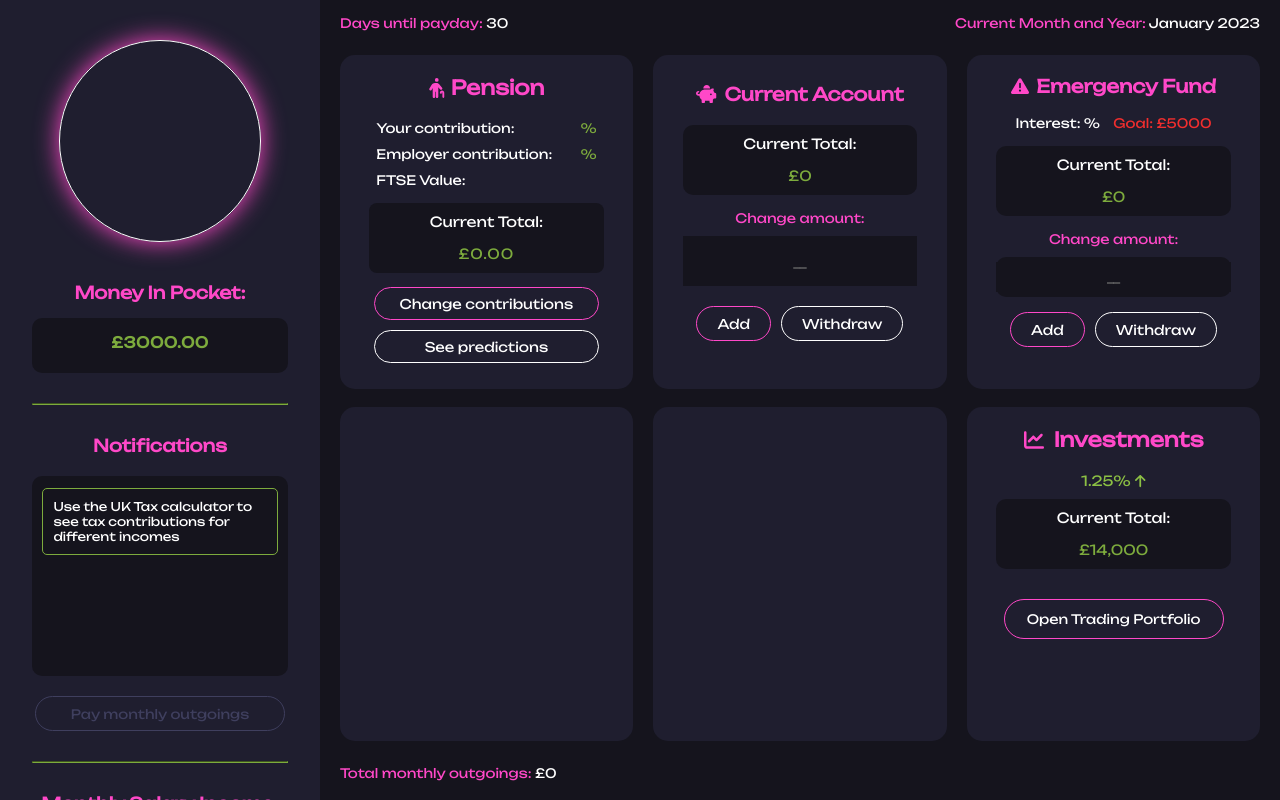
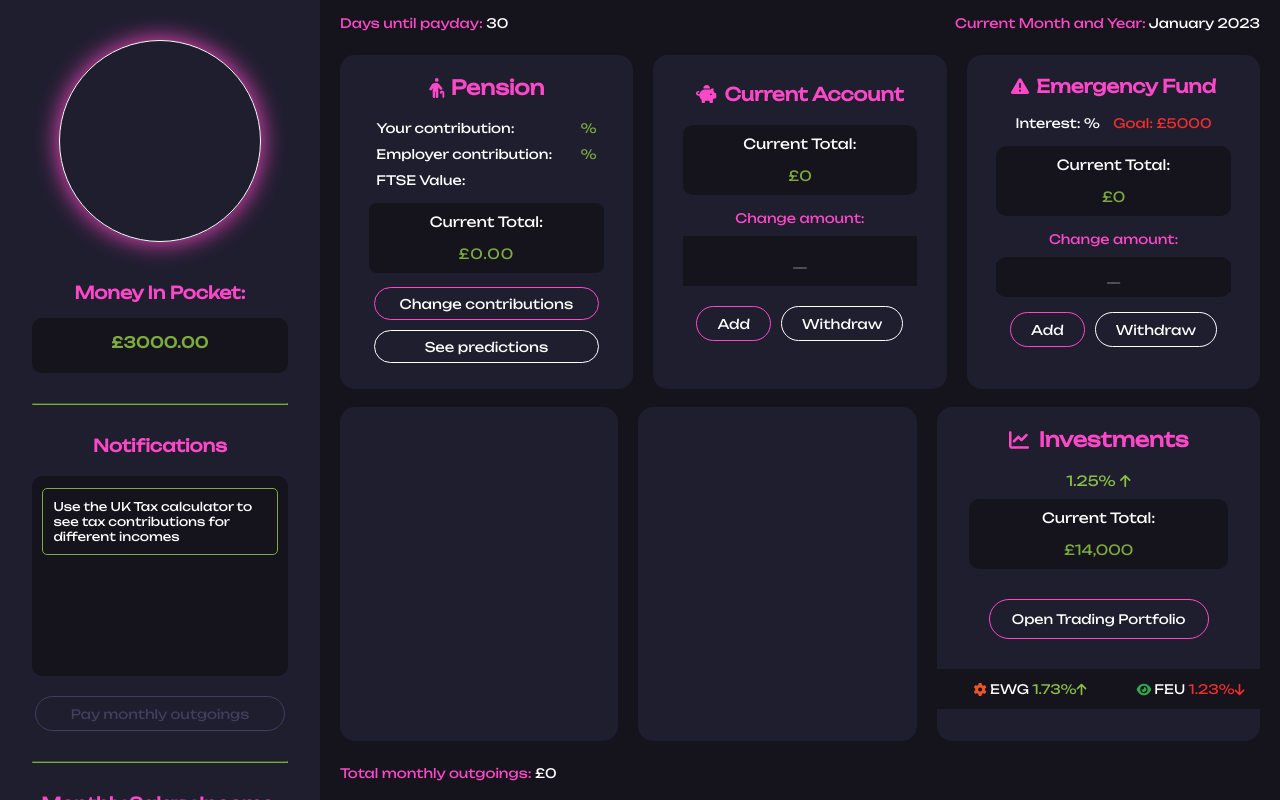
Before and after one commit to lucyscanlon/FinanceGame, a Vue app: page / in a window 1280 px wide. Built offline with nearby package versions, Linux system fonts and the light colour scheme.

Commit message:
investments value banner added to the main gameplay investment component

```diff
--- a/src/components/MainGame/MainGameplayComponents/InvestmentPortfolioComponent.vue
+++ b/src/components/MainGame/MainGameplayComponents/InvestmentPortfolioComponent.vue
@@ -17,6 +17,17 @@
         <div class="investments-openportfolio-button">
             <button>Open Trading Portfolio</button>
         </div>
+        <div class="investments-stock-bar">
+            <div class="investments-bar-overflow">
+                <ul>
+                    <li><span class="investments-moving-banner"><font-awesome-icon icon="fa-solid fa-gear" /> EWG <span class="colour-green">1.73%<font-awesome-icon icon="fa-solid fa-arrow-up" /></span></span></li>
+                    <li><span class="investments-moving-banner"><font-awesome-icon icon="fa-solid fa-eye" /> FEU <span class="colour-red">1.23%<font-awesome-icon icon="fa-solid fa-arrow-down" /></span></span></li>
+                    <li><span class="investments-moving-banner"><font-awesome-icon icon="fa-solid fa-ghost" /> GHU <span class="colour-green">1.59%<font-awesome-icon icon="fa-solid fa-arrow-up" /></span></span></li>
+                    <li><span class="investments-moving-banner"><font-awesome-icon icon="fa-solid fa-wheat-awn" /> WRF <span class="colour-red">1.98%<font-awesome-icon icon="fa-solid fa-arrow-down" /></span></span></li>
+                    <li><span class="investments-moving-banner"><font-awesome-icon icon="fa-solid fa-book" /> PSW <span class="colour-red">1.13%<font-awesome-icon icon="fa-solid fa-arrow-down" /></span></span></li>
+                </ul>
+            </div>
+        </div>
     </div>
 </template>
 <script>
--- a/src/styles/style.css
+++ b/src/styles/style.css
@@ -2801,3 +2801,68 @@ input[type="number"] {
   transition-duration: 0.5s;
   cursor: pointer;
 }
+
+.investments-stock-bar {
+  width: inherit;
+  background-color: #15141d;
+  height: 40px;
+  margin-top: 30px;
+  overflow: hidden;
+
+}
+
+.investments-stock-bar ul {
+  display: flex;
+  flex-wrap: nowrap;
+  list-style-type: none;
+  position: relative;
+  left: 350px;
+  animation: move-left-more 20000ms linear infinite;
+}
+
+.investments-stock-bar li {
+  padding-left: 10px;
+  padding-right: 10px;
+  color: white;
+  font-size: 13px;
+  padding-top: 2px;
+
+}
+
+.investments-bar-overflow {
+  width: 400%;
+}
+/*
+.investments-stock-bar p {
+  padding-top: 15px;
+  font-family: unbounded-reg;
+  color: white;
+  font-size: 11px;
+  letter-spacing: 1px;
+  padding: 0 1em;
+  animation: move-left 20000ms linear infinite;
+  white-space: nowrap;
+  position: absolute;
+
+
+}*/
+
+@keyframes move-left-more {
+  0% {
+    transform: translateX(0);
+  }
+  100% {
+    transform: translateX(-100%);
+  }
+}
+
+@-webkit-keyframes slide-in {
+  0% {left: 100%;}
+  100% {left: 0;}
+}
+
+.investments-moving-banner {
+  padding-right: 30px;
+  position: relative;
+  top: 10px;
+}
```
Also changed, not shown: src/components/MainGame/InitialGameChoices/LivingOptionsDisplay.vue (+3 -4 lines).
